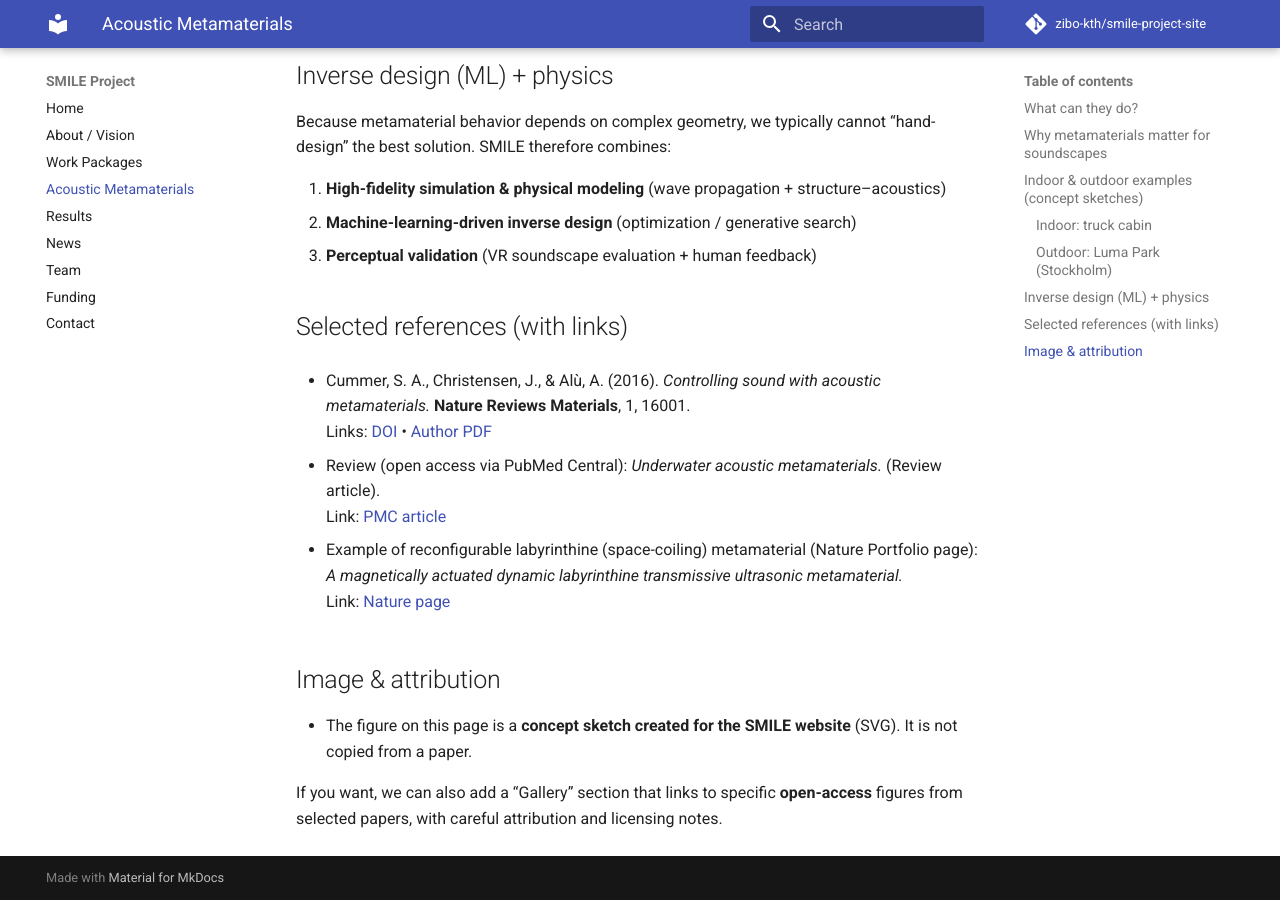
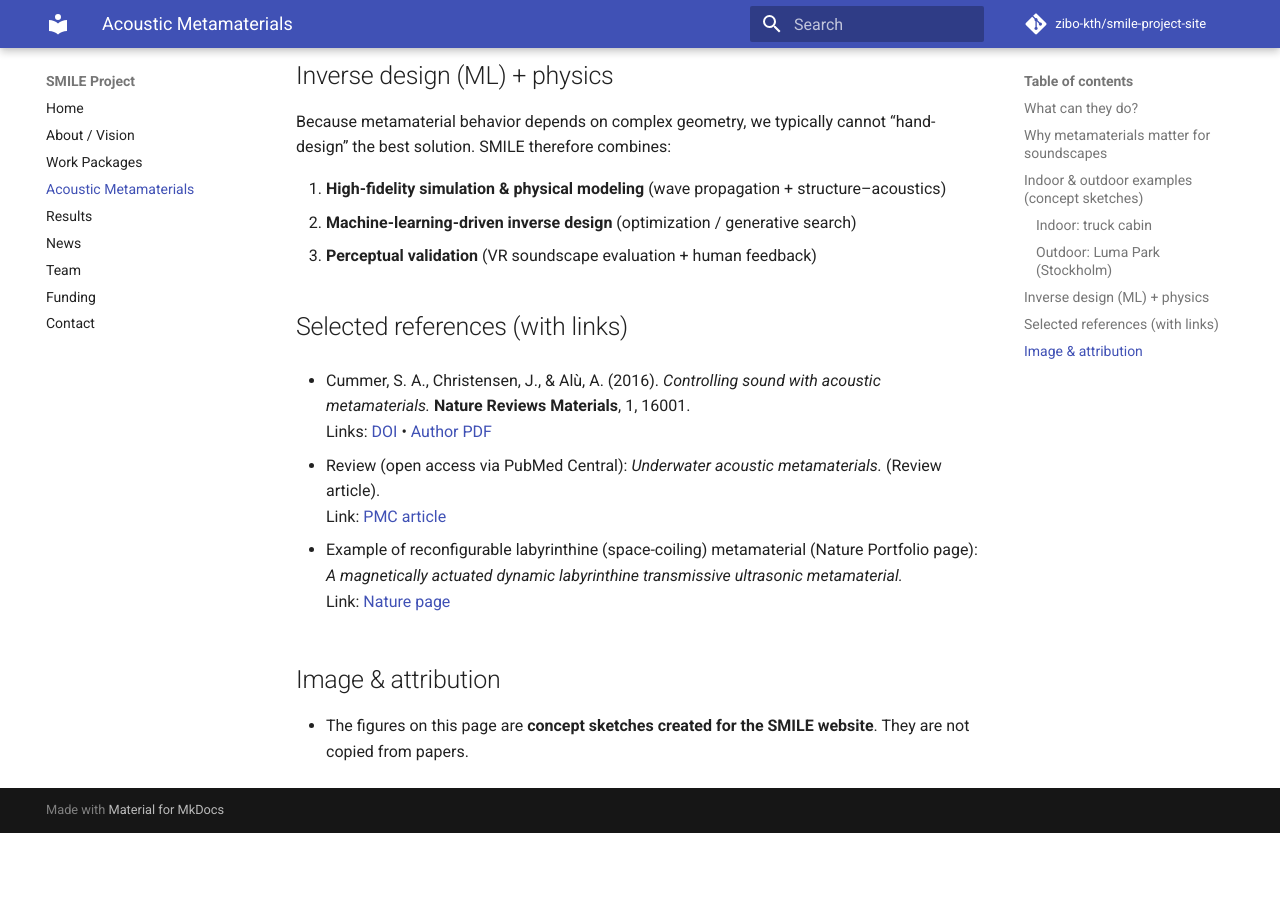
Before and after one commit to zibo-kth/smile-project-site, an MkDocs documentation site: the page built from docs/metamaterials.md, in a window 1280 px wide and 900 px high, scrolled down 2198 px. Built offline with MkDocs 1.6.1 and Material for MkDocs 9.7.7, drawn with Linux system fonts in a browser that asks for light colours; comment, search, counter and statistics services are not loaded; after the commit the page ends 3031 px from its top, so only the background shows below that.

Commit message:
Metamaterials: remove internal note from public page

```diff
--- a/docs/metamaterials.md
+++ b/docs/metamaterials.md
@@ -61,6 +61,4 @@ Because metamaterial behavior depends on complex geometry, we typically cannot
 
 ## Image & attribution
 
-- The figure on this page is a **concept sketch created for the SMILE website** (SVG). It is not copied from a paper.
-
-If you want, we can also add a “Gallery” section that links to specific **open-access** figures from selected papers, with careful attribution and licensing notes.
+- The figures on this page are **concept sketches created for the SMILE website**. They are not copied from papers.
```
